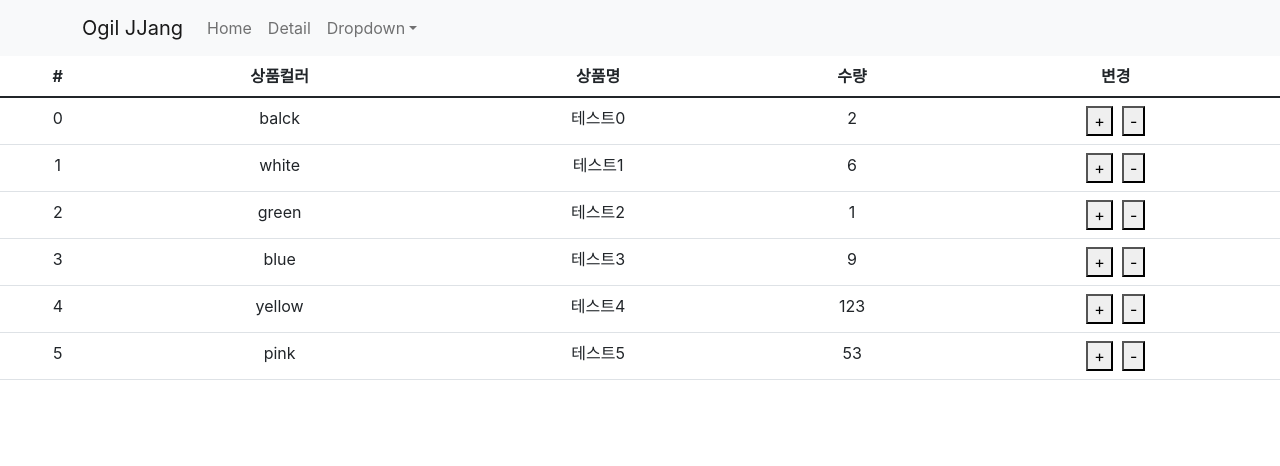
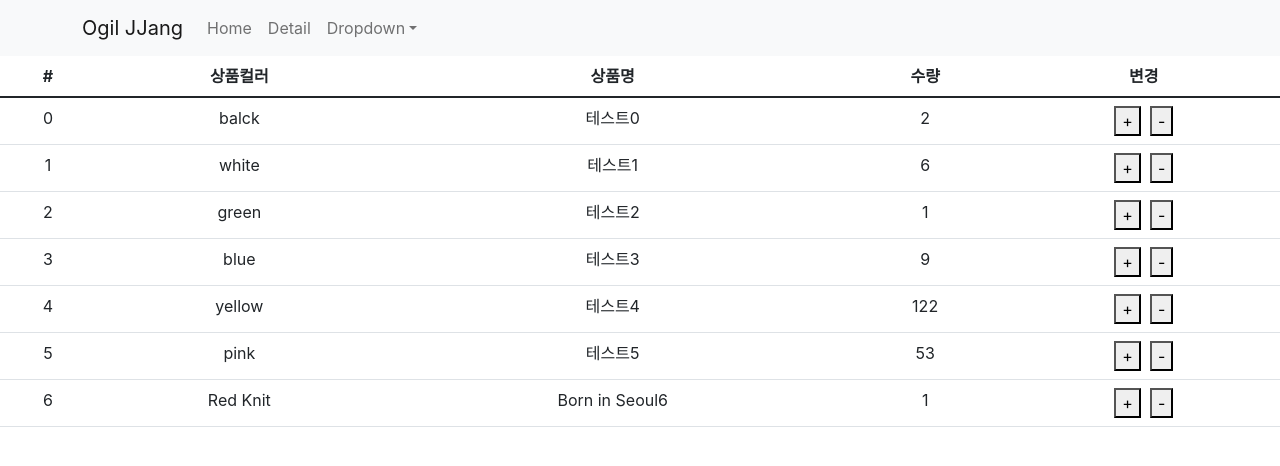
Before and after one commit to poiupoiu96/ghShop, a React (Create React App) app in the folder gigarong/: page /detail/1 in a window 1280 px wide. Both pictures are taken after a click on the button "주문하기". Shown: the top 466 px of the page. Built offline with nearby package versions, Linux system fonts and the light colour scheme.

Commit message:
useSelector, useDispatch, useHistory 훅

```diff
--- a/gigarong/src/App.js
+++ b/gigarong/src/App.js
@@ -8,7 +8,7 @@ import React, { useContext, useState } from 'react';
 import Detail from './Detail.js';
 import axios from 'axios';
 
-import { Link, Route, Switch } from 'react-router-dom';
+import { Link, Route, Switch, useHistory } from 'react-router-dom';
 
 import Cart from './Cart.js';
 import { connect } from 'react-redux';
@@ -140,9 +140,11 @@ function App(aaa) {
 function SHOESCOMPONENT (param,idx) {
   // productContext.Provider
   let temp = useContext(productContext)
-  console.log('temp===========', temp)
+  console.log('temp===========', param)
+
+  let history = useHistory()
   return (
-    <div className="col-md-4">
+    <div className="col-md-4" onClick={ () => { history.push('/detail/' + param.idx) }}>
       <img src={param.shoes.src} width="100%"></img>
       <h4>{param.shoes.title} </h4>
       <p>{param.shoes.content} </p>
--- a/gigarong/src/Cart.js
+++ b/gigarong/src/Cart.js
@@ -2,10 +2,20 @@
 
 import React from 'react';
 import { Table} from 'react-bootstrap'
-import { connect } from 'react-redux';
+import { connect, useDispatch, useSelector } from 'react-redux';
 
 // 카트
 function Cart (props) {
+
+    // 더 쉽게 꺼내오기
+    // state => redux에 있는 데이터들 모두
+    let reduTemp = useSelector((state)=> state )
+    console.log('reduTemp',reduTemp)
+
+    // useSelector로 꺼내왔을 때 dispatch 사용법
+    let dispatch = useDispatch()
+
+
     return (
         <Table responsive>
             <thead>
@@ -19,15 +29,15 @@ function Cart (props) {
             </thead>
             <tbody>
                 {
-                    props.state.map((item, idx) => {
+                    reduTemp.map((item, idx) => {
                         return (
                             <tr key={idx}>
                                 <td>{idx}</td>
                                 <td>{ item.id }</td>
                                 <td>{ item.name }{idx}</td>
                                 <td>{ item.quan }</td>
-                                <td> <button onClick={()=>{ props.dispatch({type: 'quanAdd', idx : idx}) }}> + </button> &nbsp;
-                                <button onClick={()=>{ props.dispatch({type: 'quanMin', idx : idx}) }}> - </button></td>
+                                <td> <button onClick={()=>{ dispatch({type: 'quanAdd', idx : idx}) }}> + </button> &nbsp;
+                                <button onClick={()=>{ dispatch({type: 'quanMin', idx : idx}) }}> - </button></td>
                             </tr>
                         )
                     })
@@ -37,14 +47,15 @@ function Cart (props) {
     )
 }
 
+/******************************************************************************************
 // redux store 데이터 가져와서 props로 변환해주는 함수
 // 함수 만들고 export default connect(함수명)(return)
-function getCreateStore(state) {
-    return {
-        // name: state[0].name
-        state: state
-    }
-}
+// function getCreateStore(state) {
+//     return {
+//         // name: state[0].name
+//         state: state
+//     }
+// }
 
 // function TableDiv (param,idx) {
 //     console.log(param)
@@ -59,6 +70,7 @@ function getCreateStore(state) {
 //     )
 // }
 
-export default connect(getCreateStore)(Cart)
+// export default connect(getCreateStore)(Cart)
+ ************************************************************************************************/
 
-// export default Cart;
+export default Cart;
--- a/gigarong/src/detail.js
+++ b/gigarong/src/detail.js
@@ -131,7 +131,7 @@ function Detail(param){
           <br/>
           <button className="btn btn-danger" onClick={ ()=> {
             param.stockUpdate([9,9,9]);
-            param.dispatch({type: 'detailAdd', payload: { id: 'yellow', name: temp.content, quan: 1}  });
+            param.dispatch({type: 'detailAdd', payload: { id: temp.title, name: temp.content, quan: 1}  });
             history.push('/cart');
           }}>주문하기</button>&nbsp;
           <button className="btn btn-primary" onClick={ ()=> {
@@ -159,13 +159,25 @@ function TabContent (param) {
   useEffect(()=>{
     param.switchAniUpdate(true)
   })
-  if (param.tabNum === 0) {
-    return <div> 상품설명 </div>
-  } else if (param.tabNum === 1) {
-    return <div> 배송정보 </div>
-  } else {
-    return <div> 기본 값</div>
+  // if (param.tabNum === 0) {
+  //   return <div> 상품설명 </div>
+  // } else if (param.tabNum === 1) {
+  //   return <div> 배송정보 </div>
+  // } else {
+  //   return <div> 기본 값</div>
+  // }
+  let test = {
+      info: <div>info!!</div>,
+      shipping: <div>shipping!!</div>,
+      default: <div>default!!</div>
   }
+  return (
+    <div>
+      {
+        test[test]
+      }
+    </div>
+  )
 }
 
 function getCreateStore(state) {
```
